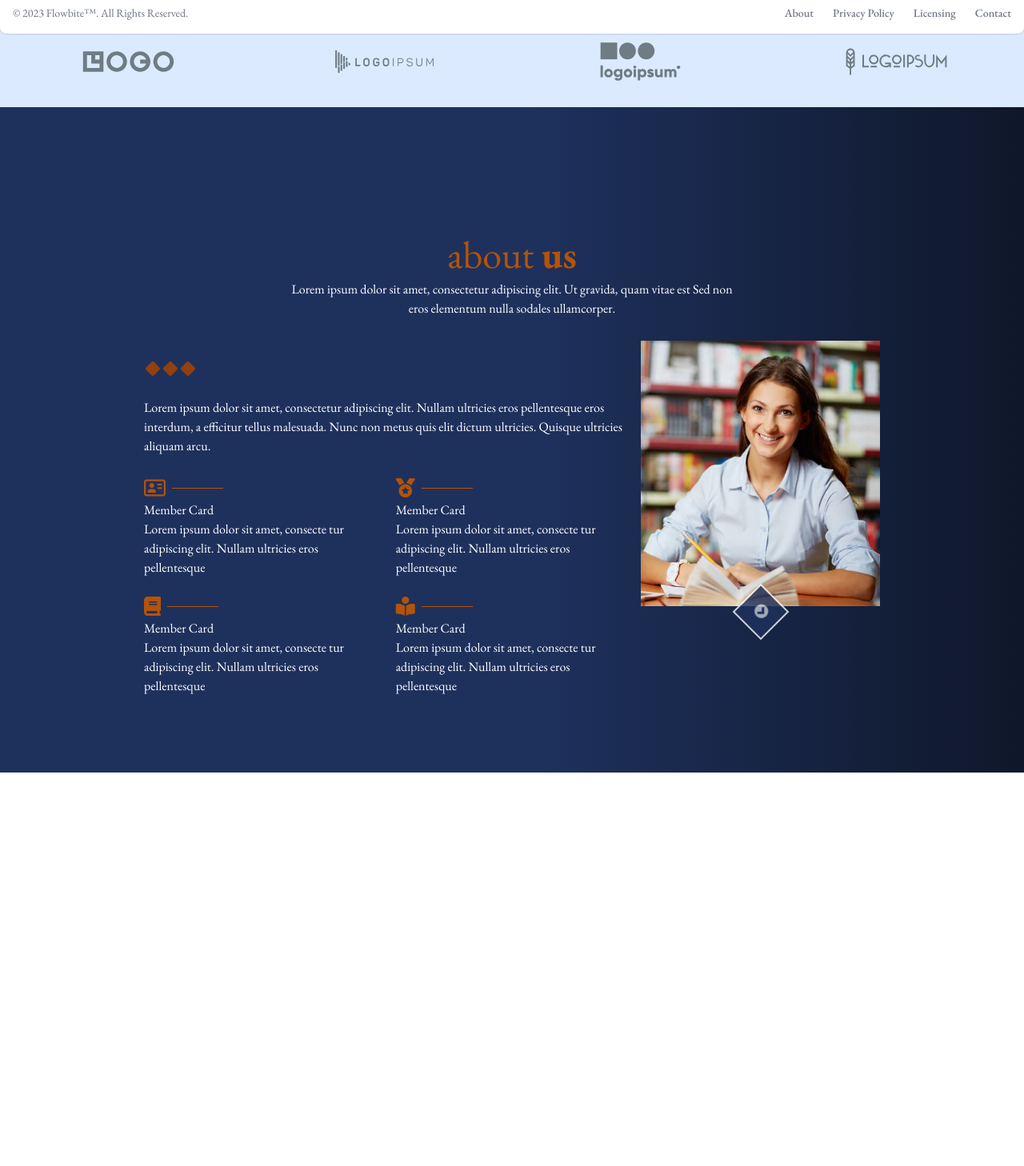
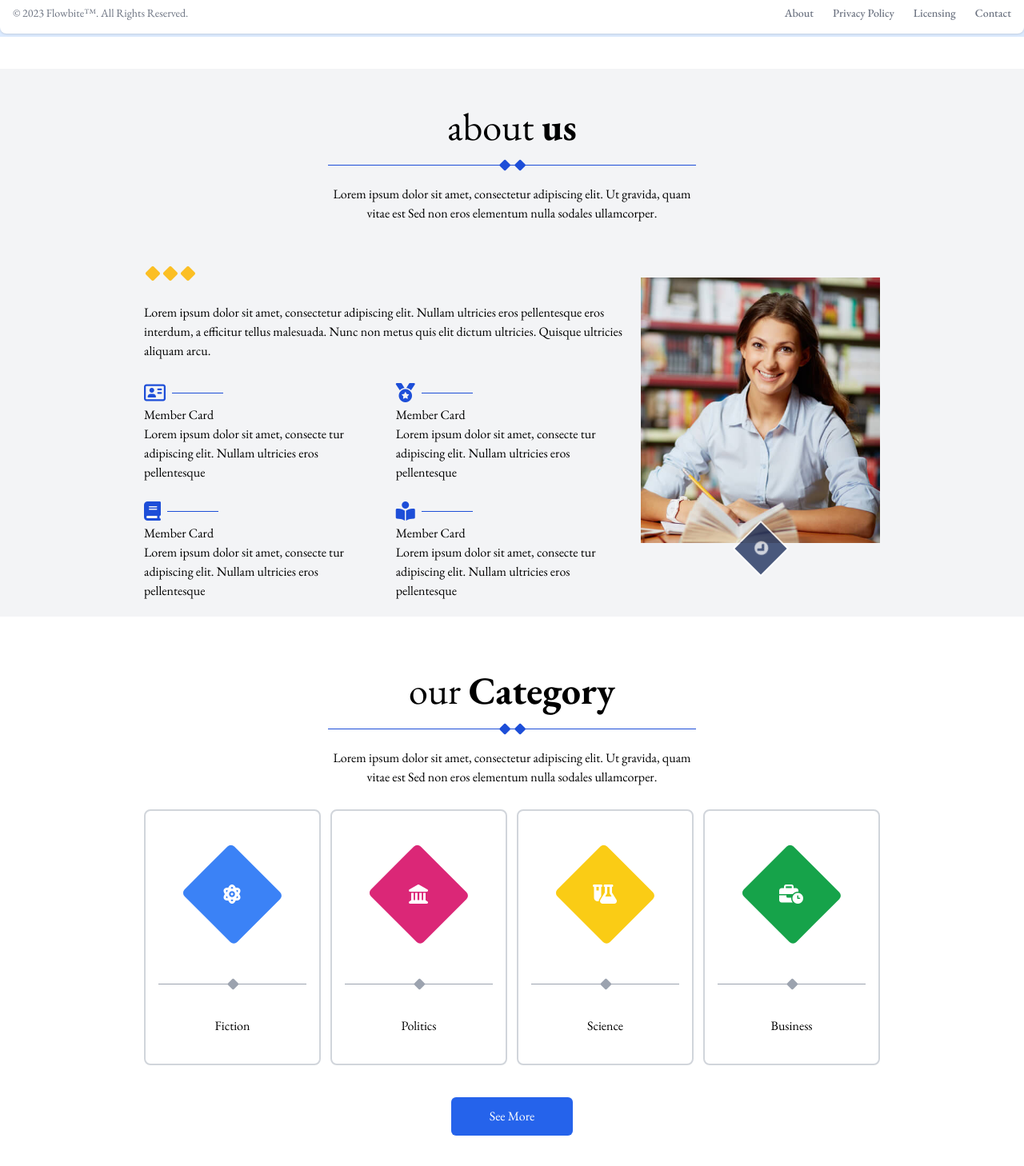
Before and after one commit to AlaaTourkey/Book-Store-React, a React (Create React App) app: page / in a window 1280 px wide. Shown: the part 758-2216 px from the top of the page at 80% size. Before the commit the page ends 1724 px from the top, so only its background shows below. Built offline with nearby package versions, Linux system fonts and the light colour scheme.

Commit message:
end of category

```diff
--- a/src/Components/Card/Card.jsx
+++ b/src/Components/Card/Card.jsx
@@ -23,7 +23,7 @@ function Card({ isOpen, onClose, book }) {
               Close
             </button>
           </div>
-          <div className="grid grid-cols-1 lg:grid-cols-3 gap-4">
+          <div className="grid grid-cols-1 lg:grid-cols-3 gap-4 text-gray-300">
             <div className="col-span-2">
               <h2 className="text-4xl font-bold mb-4 text-amber-800">{book.volumeInfo.title}</h2>
               <h5 className="text-3xl mb-4">{book.volumeInfo.subtitle}</h5>
@@ -36,7 +36,7 @@ function Card({ isOpen, onClose, book }) {
             </div>
           </div>
 
-          <table className="table-auto w-full mt-6 text-left">
+          <table className="table-auto w-full mt-6 text-left text-gray-300">
             <tbody>
               <tr>
                 <td className="border px-4 py-2 font-bold">Publisher</td>
--- a/src/Components/Categories/Categories.jsx
+++ b/src/Components/Categories/Categories.jsx
@@ -1,4 +1,5 @@
 import React, { useState } from 'react';
+import style from './Categories.module.css'
 import axios from 'axios';
 import { useQuery } from 'react-query';
 import Card from '../Card/Card';
@@ -36,31 +37,47 @@ function Categories() {
   };
 
   return (
+    <>
+      <header>
+        <div className={style.categoryHeader}>
+          <div className="w-3/4 text-center m-auto">
+            <h2 className='text-white text-5xl font-extrabold'>Choose Your Category and Enjoy</h2>
+            {/* line after header */}
+            <div className="bg-blue-700 h-px w-1/4 m-auto relative my-6 ">
+              <ul className='absolute top-0 left-1/2 transform -translate-x-1/2 -translate-y-1/2 flex'>
+                <li><i className="fa-solid fa-square  rotate-45 text-xs mx-1 text-blue-700"></i></li>
+                <li><i className="fa-solid fa-square  rotate-45 text-xs mx-1 text-blue-700"></i></li>
+              </ul>
+            </div>
+
+          </div>
+        </div>
+      </header>
       <section className="container w-11/12 m-auto">
         <h1 className="text-3xl font-bold text-center my-6">{selectedCategory} Books</h1>
-      <div className="grid grid-cols-5">
-        <div className="col-span-1 px-6">
+        <div className="grid sm:grid-cols-5 grid-cols-2">
+          <div className="sm:col-span-1 px-3 ">
             <h1 className="font-extrabold text-3xl">Filter By</h1>
             <h3 className="my-4 text-xl ">Category</h3>
             <hr />
             <ul className="cursor-pointer">
-            {['fiction', 'fantasy', 'mystery', 'philosophy', 'thriller', 'biography', 'autobiography', 'picture books', 'children\'s literature', 'children', 'health', 'technology', 'business', 'science', 'politics'].map((category) => (
+              {['fiction', 'fantasy', 'mystery', 'philosophy', 'thriller', 'biography', 'autobiography', 'chemistry', 'mathematics', 'education', 'textbooks', 'children', 'health', 'technology', 'business', 'science', 'politics'].map((category) => (
                 <li key={category} className="my-4 group" onClick={() => handleCategorySelection(category)}>
-                <i className="fa-solid fa-square text-white group-hover:text-amber-800 group-hover:rotate-45 text-xs mx-3 transition-all  duration-300 ease-out "></i>
-                <span className="group-hover:text-amber-800">
+                  <i className="fa-solid fa-square text-amber-300 hover:ms-3 group-hover:text-amber-500 group-hover:rotate-45 text-xs mx-3 transition-all  duration-300 ease-out "></i>
+                  <span className="group-hover:text-amber-500 group-hover:ms-1 transition-all  duration-300 ease-out">
                     {category.charAt(0).toUpperCase() + category.slice(1)}
                   </span>
                 </li>
               ))}
             </ul>
           </div>
-        <div className="col-span-4">
+          <div className="sm:col-span-4 col-span-1 ">
             {isLoading ? (
               <div className="text-center text-blue-500">Loading...</div>
             ) : isError ? (
               <div className="text-center text-red-500">Error loading data</div>
             ) : (
-            <div className="grid grid-cols-2 sm:grid-cols-3 lg:grid-cols-4 gap-6">
+              <div className="grid grid-cols-1 sm:grid-cols-3 lg:grid-cols-4 gap-6">
                 {books.map((book) => (
                   <div
                     key={book.id}
@@ -89,6 +106,8 @@ function Categories() {
 
         <Card isOpen={isModalOpen} onClose={closeModal} book={selectedBook} />
       </section>
+
+    </>
   );
 }
 
--- a/src/Components/Categories/Categories.module.css
+++ b/src/Components/Categories/Categories.module.css
@@ -1 +1,11 @@
-.Categories {}
+.categoryHeader{
+  background:
+  linear-gradient(to bottom right, rgba(0, 0, 0, 0.7), rgba(0, 0, 0, 0.7)),
+  url(../../assets/imgs/categoty.jpg);
+  height: 60vh;
+  background-size: cover;
+  background-position: center center;
+  display: flex;
+  align-items:center ;
+  justify-content: center;
+}
--- a/src/Components/Home/Home.jsx
+++ b/src/Components/Home/Home.jsx
@@ -12,6 +12,7 @@ import aboutImg3 from '../../assets/imgs/slide3.jpg'
 import aboutImg4 from '../../assets/imgs/slide4.jpg'
 import aboutImg5 from '../../assets/imgs/slide5.jpg'
 import aboutImg6 from '../../assets/imgs/slide6.jpg'
+import { Link } from 'react-router-dom'
 
 function Home() {
   var settings = {
@@ -41,7 +42,7 @@ function Home() {
       <section>
         <div class="grid grid-cols-2 grid-flow-col gap-2 ">
           <div className="p-7 w-full ">
-            <h1 className='font-normal text-8xl py-10 text-amber-700'>The Sons of the Empire</h1>
+            <h1 className='font-normal text-8xl py-10 text-amber-400'>The Sons of the Empire</h1>
             <p className='text-lg mt-7'>Lorem ipsum dolor sit amet consectetur adipisicing elit. Voluptatum, dolorum. Est commodi excepturi eaque a id nobis architecto pariatur, ipsam minus fugit autem repellat corrupti ad praesentium facilis velit totam.</p>
             <button className="flex items-center my-9 text-white bg-blue-700 hover:bg-blue-800 font-medium rounded-lg text-sm px-5 py-2.5 me-2 mb-2 dark:bg-blue-600 dark:hover:bg-blue-700 focus:outline-none dark:focus:ring-blue-800">
               <button type="button" className=" font-medium">Read More </button>
@@ -57,7 +58,7 @@ function Home() {
       </section>
 
       {/* slider in home page */}
-      <section className='bg-blue-100 my-28 text-center'>
+      <section className='bg-blue-100 my-10 text-center'>
         <Slider {...settings}>
           <div className='text-center' >
             <img className='m-auto' src={slider1} alt="slider image" />
@@ -81,48 +82,56 @@ function Home() {
 
       {/* about section */}
 
-      <section className='about  container w-3/4 mx-auto my-5 p-5 '>
-        <div className="text-center w-3/5 m-auto my-7">
-          <h2 className='text-5xl my-2 text-amber-700'>about <span className='font-bold'>us</span></h2>
+      <section className='about   bg-gray-100'>
+        <div className="w-3/4 mx-auto my-5 p-5 ">
+          <div className="text-center w-1/2 m-auto my-7">
+            <h2 className='text-5xl my-2'>about <span className='font-bold'>us</span></h2>
+            {/* line after header */}
+            <div className="bg-blue-700 h-px w-auto m-auto relative my-6">
+              <ul className='absolute top-0 left-1/2 transform -translate-x-1/2 -translate-y-1/2 flex'>
+                <li><i className="fa-solid fa-square text-blue-700 rotate-45 text-xs mx-1"></i></li>
+                <li><i className="fa-solid fa-square text-blue-700 rotate-45 text-xs mx-1"></i></li>
+              </ul>
+            </div>
             <p>Lorem ipsum dolor sit amet, consectetur adipiscing elit. Ut gravida, quam vitae est Sed non eros elementum nulla sodales ullamcorper.</p>
           </div>
-        <div className="grid grid-cols-3 gap-3 relative">
-          <div className="col-span-2 ">
+          <div className="grid md:grid-cols-3 grid-cols-1 gap-3 relative">
+            <div className=" sm:col-span-2 ">
               <div className=" my-6">
-              <i className="fa-solid text-amber-800 fa-square rotate-45 mx-1"></i>
-              <i className="fa-solid text-amber-800 fa-square rotate-45 mx-1"></i>
-              <i className="fa-solid text-amber-800 fa-square rotate-45 mx-1"></i>
+                <i className="fa-solid text-amber-400 fa-square rotate-45 mx-1"></i>
+                <i className="fa-solid text-amber-400 fa-square rotate-45 mx-1"></i>
+                <i className="fa-solid text-amber-400 fa-square rotate-45 mx-1"></i>
                 <p className='mt-6'>Lorem ipsum dolor sit amet, consectetur adipiscing elit. Nullam ultricies eros pellentesque eros interdum, a efficitur tellus malesuada. Nunc non metus quis elit dictum ultricies. Quisque ultricies aliquam arcu.</p>
               </div>
-            <div className="grid grid-cols-1 sm:grid-cols-2 gap-5">
+              <div className="grid grid-cols-2 gap-5">
                 <div className="">
                   <div className="flex justify-start items-center">
-                  <i class="fa-regular fa-address-card text-2xl text-amber-700"></i>
-                  <div className="w-16 h-px bg-amber-700 mx-2"></div>
+                    <i class="fa-regular fa-address-card text-2xl text-blue-700"></i>
+                    <div className="w-16 h-px bg-blue-700 mx-2"></div>
                   </div>
                   <h3>Member Card</h3>
                   <p>Lorem ipsum dolor sit amet, consecte tur adipiscing elit. Nullam ultricies eros pellentesque</p>
                 </div>
                 <div className="">
                   <div className="flex justify-start items-center">
-                  <i className="fa-solid fa-medal text-2xl text-amber-700"></i>
-                  <div className="w-16 h-px bg-amber-700 mx-2"></div>
+                    <i className="fa-solid fa-medal text-2xl text-blue-700"></i>
+                    <div className="w-16 h-px bg-blue-700 mx-2"></div>
                   </div>
                   <h3>Member Card</h3>
                   <p>Lorem ipsum dolor sit amet, consecte tur adipiscing elit. Nullam ultricies eros pellentesque</p>
                 </div>
                 <div className="">
                   <div className="flex justify-start items-center">
-                  <i class="fa-solid fa-book text-2xl text-amber-700"></i>
-                  <div className="w-16 h-px bg-amber-700 mx-2"></div>
+                    <i class="fa-solid fa-book text-2xl text-blue-700"></i>
+                    <div className="w-16 h-px bg-blue-700 mx-2"></div>
                   </div>
                   <h3>Member Card</h3>
                   <p>Lorem ipsum dolor sit amet, consecte tur adipiscing elit. Nullam ultricies eros pellentesque</p>
                 </div>
                 <div className="">
                   <div className="flex justify-start items-center">
-                  <i class="fa-solid fa-book-open-reader text-2xl text-amber-700"></i>
-                  <div className="w-16 h-px bg-amber-700 mx-2"></div>
+                    <i class="fa-solid fa-book-open-reader text-2xl text-blue-700"></i>
+                    <div className="w-16 h-px bg-blue-700 mx-2"></div>
                   </div>
                   <h3>Member Card</h3>
                   <p>Lorem ipsum dolor sit amet, consecte tur adipiscing elit. Nullam ultricies eros pellentesque</p>
@@ -130,7 +139,7 @@ function Home() {
 
               </div>
             </div>
-          <div className="col-span-1">
+            <div className="  mt-10">
               <Slider {...settings2}>
                 <div className='text-center' >
                   <img className='w-full' src={aboutImg1} alt="" />
@@ -155,6 +164,104 @@ function Home() {
               </Slider>
             </div>
           </div>
+        </div>
+      </section>
+
+      {/* Category section */}
+
+      <section className='category  container w-3/4 mx-auto my-5 p-5 '>
+        <div className="text-center w-1/2 m-auto my-7 ">
+          <h2 className='text-5xl my-2 '>our <span className='font-bold'>Category</span></h2>
+          {/* line after header */}
+          <div className="bg-blue-700 h-px w-auto m-auto relative my-6 ">
+            <ul className='absolute top-0 left-1/2 transform -translate-x-1/2 -translate-y-1/2 flex'>
+              <li><i className="fa-solid fa-square  rotate-45 text-xs mx-1 text-blue-700"></i></li>
+              <li><i className="fa-solid fa-square  rotate-45 text-xs mx-1 text-blue-700"></i></li>
+            </ul>
+          </div>
+          <p>Lorem ipsum dolor sit amet, consectetur adipiscing elit. Ut gravida, quam vitae est Sed non eros elementum nulla sodales ullamcorper.</p>
+        </div>
+        <div className="grid lg:grid-cols-4 sm:grid-cols-2 gap-3 text-center overflow-hidden">
+          <div className="card h-80 border-2 border-gray-300 rounded-lg p-4 hover:border-indigo-500 hover:shadow-2xl hover:-translate-y-3 duration-300">
+            <div className="h-44 flex justify-center items-center">
+              <div className="w-1/2 h-1/2 bg-blue-500 rotate-45 rounded-md flex items-center justify-center">
+                <i class="fa-solid fa-atom text-2xl text-white -rotate-45"></i>
+              </div>
+            </div>
+            {/* line after header */}
+            <div className="bg-gray-400 h-px w-auto m-auto relative my-6 ">
+              <ul className='absolute top-0 left-1/2 transform -translate-x-1/2 -translate-y-1/2 flex'>
+                <li><i className="fa-solid fa-square rotate-45  text-xs mx-1 text-gray-400"></i></li>
+              </ul>
+            </div>
+            <div className="">
+              <Link to='/categories' >
+                <button className='hover:bg-blue-500 hover:text-white transition duration-300 py-2 px-4 my-2'>Fiction</button>
+              </Link>
+            </div>
+          </div>
+          <div className="card h-80 border-2 border-gray-300 rounded-lg p-4 hover:border-pink-600 hover:shadow-2xl hover:-translate-y-3 duration-300">
+            <div className="h-44 flex justify-center items-center">
+              <div className="w-1/2 h-1/2 bg-pink-600 rotate-45 rounded-md flex items-center justify-center">
+                <i className="fa-solid fa-landmark text-2xl text-white -rotate-45"></i>
+              </div>
+            </div>
+            {/* line after header */}
+            <div className="bg-gray-400 h-px w-auto m-auto relative my-6 ">
+              <ul className='absolute top-0 left-1/2 transform -translate-x-1/2 -translate-y-1/2 flex'>
+                <li><i className="fa-solid fa-square rotate-45  text-xs mx-1 text-gray-400"></i></li>
+              </ul>
+            </div>
+            <div className="">
+              <Link to='/categories' >
+
+                <button className='hover:bg-pink-600 hover:text-white transition duration-300 py-2 px-4 my-2'>Politics</button>
+              </Link>
+            </div>
+          </div>
+          <div className="card h-80 border-2 border-gray-300 rounded-lg p-4 hover:border-yellow-400 hover:shadow-2xl hover:-translate-y-3 duration-300">
+            <div className="h-44 flex justify-center items-center">
+              <div className="w-1/2 h-1/2 bg-yellow-400 rotate-45 rounded-md flex items-center justify-center">
+                <i class="fa-solid fa-flask-vial text-2xl text-white -rotate-45"></i>
+              </div>
+            </div>
+            {/* line after header */}
+            <div className="bg-gray-400 h-px w-auto m-auto relative my-6 ">
+              <ul className='absolute top-0 left-1/2 transform -translate-x-1/2 -translate-y-1/2 flex'>
+                <li><i className="fa-solid fa-square rotate-45  text-xs mx-1 text-gray-400"></i></li>
+              </ul>
+            </div>
+            <div className="">
+              <Link to='/categories'>
+                <button className='hover:bg-yellow-400 hover:text-white transition duration-300 py-2 px-4 my-2'>Science</button>
+              </Link>
+            </div>
+          </div>
+          <div className="card h-80 border-2 border-gray-300 rounded-lg p-4 hover:border-green-600 hover:shadow-2xl hover:-translate-y-3 duration-300">
+            <div className="h-44 flex justify-center items-center">
+              <div className="w-1/2 h-1/2 bg-green-600 rotate-45 rounded-md flex items-center justify-center">
+                <i class="fa-solid fa-business-time text-2xl text-white -rotate-45" ></i>
+              </div>
+            </div>
+            {/* line after header */}
+            <div className="bg-gray-400 h-px w-auto m-auto relative my-6 ">
+              <ul className='absolute top-0 left-1/2 transform -translate-x-1/2 -translate-y-1/2 flex'>
+                <li><i className="fa-solid fa-square rotate-45  text-xs mx-1 text-gray-400"></i></li>
+              </ul>
+            </div>
+            <div className="">
+              <Link to='/categories'>
+
+                <button className='hover:bg-green-600 hover:text-white transition duration-300 py-2 px-4 my-2'>Business</button>
+              </Link>
+            </div>
+          </div>
+        </div>
+        <div className="text-center">
+          <Link to='/categories' >
+            <button className='bg-blue-600 hover:bg-blue-700 text-white transition duration-300 py-3 px-12 my-10 rounded-md '>See More</button>
+          </Link>
+        </div>
       </section>
 
 
--- a/src/Components/Layout/Layout.jsx
+++ b/src/Components/Layout/Layout.jsx
@@ -7,7 +7,7 @@ function Layout() {
   return (
     <div className="grid grid-rows-layout ">
       <Navbar />
-      <main className="py-4 overflow-y-auto">
+      <main className=" overflow-y-auto">
         <Outlet />
       </main>
       <footer className="bg-gray-800 text-white mt-10">
--- a/src/index.css
+++ b/src/index.css
@@ -1,6 +1,5 @@
 body {
-  background: linear-gradient(90deg, #1e315d 52%, #0f172a 100%);
-  color: white;
+  background: white;
   font-family: "EB Garamond", serif;
 }
 
```
Also changed, not shown: src/Components/Navbar/Navbar.jsx (+7 -7 lines). Lines whose indentation alone changed are shown as unchanged.
